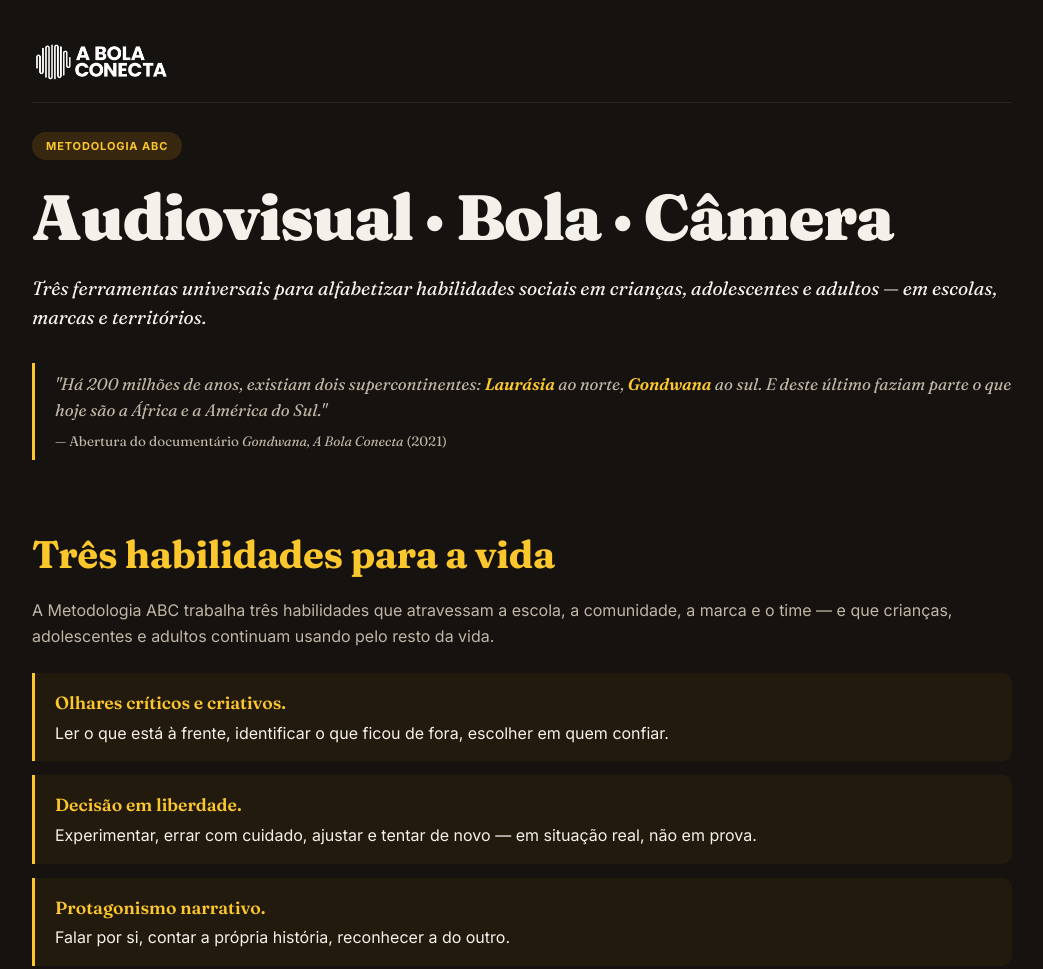
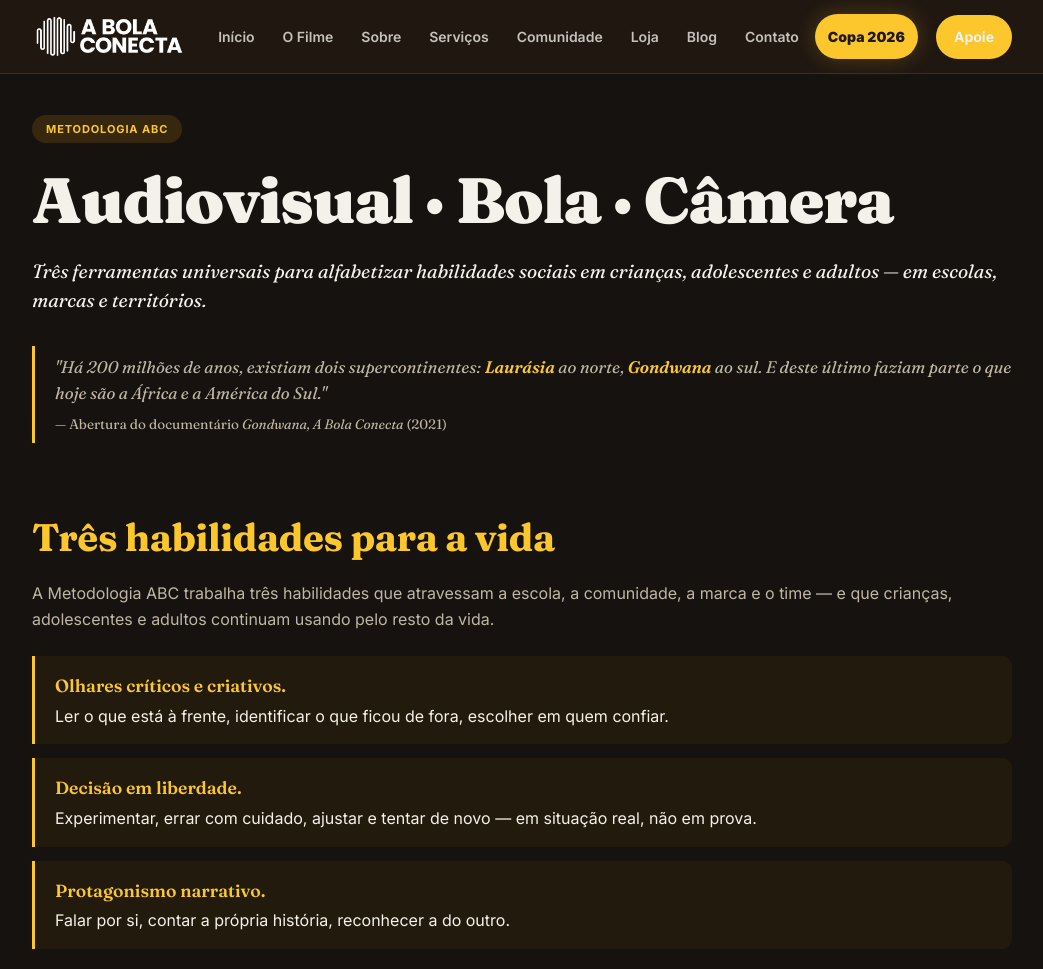
Before and after one commit to H0m0Lud3ns/a-bola-conecta, a website: page source/metodologia/index.html in a window 1280 px wide. Shown: the top 969 px of the page, without its empty margins (118-1161 px from the left). Drawn offline with Linux system fonts and the light colour scheme.

Commit message:
feat(header): site-header padronizado em /metodologia e /time-da-educacao
- Substitui header simples (logo-link only) por site-header completo
- Nav padronizada com active state por pagina
- Botao Apoie, Copa 2026, menu mobile toggle

```diff
--- a/source/metodologia/index.html
+++ b/source/metodologia/index.html
@@ -50,9 +50,7 @@ p { margin-bottom: 16px; color: var(--muted); }
 .epigrafe strong { color: var(--accent); font-weight: 600; }
 strong { color: var(--fg); font-weight: 600; }
 .tag { display: inline-block; padding: 5px 14px; background: rgba(245, 158, 11, 0.15); color: var(--accent); border-radius: 999px; font-size: 11px; font-weight: 700; margin-bottom: 20px; letter-spacing: 0.08em; }
-.site-header { display: flex; justify-content: flex-start; align-items: center; margin-bottom: 28px; padding-bottom: 18px; border-bottom: 1px solid var(--line); }
-.logo-link { display: inline-block; line-height: 0; transition: opacity 0.2s; }
-.logo-link:hover { opacity: 0.75; }
+
 .site-logo { height: 44px; width: auto; display: block; }
 .video-card { background: var(--bg-card); border: 1px solid var(--line); border-radius: 14px; padding: 20px; margin: 32px 0; }
 .video-card h3 { margin-top: 0; color: var(--accent); }
@@ -148,6 +146,7 @@ strong { color: var(--fg); font-weight: 600; }
 @media (prefers-reduced-motion: reduce) { html { scroll-behavior: auto; } * { transition: none !important; } }
 </style>
  <link rel="stylesheet" href="/assets/cta.css">
+ <link rel="stylesheet" href="/assets/site-header.css">
  <link rel="stylesheet" href="/assets/footer.css">
  <link rel="stylesheet" href="/assets/a11y.css">
 <script type="application/ld+json">
@@ -217,9 +216,37 @@ strong { color: var(--fg); font-weight: 600; }
 <main id="conteudo">
 <div class="container">
 <header class="site-header">
- <a href="/" class="logo-link" aria-label="Voltar para A Bola Conecta">
- <img src="/assets/a-bola-conecta-logo.png" alt="A Bola Conecta" class="site-logo" />
+ <div class="container header-inner">
+ <a class="brand" href="/" aria-label="A Bola Conecta - página inicial">
+ <img src="/assets/a-bola-conecta-logo.png" alt="A Bola Conecta">
  </a>
+ <nav class="nav" aria-label="Menu principal">
+ <a href="/">Início</a>
+ <a href="/documentario/">O Filme</a>
+ <a href="/sobre/">Sobre</a>
+ <a href="/servicos/">Serviços</a>
+ <a href="/comunidade/">Comunidade</a>
+ <a href="/loja/">Loja</a>
+ <a href="/blog/">Blog</a>
+ <a href="/contato/">Contato</a>
+ <a class="copa-nav-link" href="/copa-2026/">Copa 2026</a>
+ </nav>
+ <div class="header-actions">
+ <button class="menu-toggle" type="button" aria-controls="mobileMenu" aria-expanded="false" aria-label="Abrir menu">Menu</button>
+ <a class="support-btn" href="/comunidade/#apoio">Apoie</a>
+ </div>
+ </div>
+ <nav class="container mobile-nav" id="mobileMenu" aria-label="Menu mobile">
+ <a href="/">Início</a>
+ <a href="/documentario/">O Filme</a>
+ <a href="/sobre/">Sobre</a>
+ <a href="/servicos/">Serviços</a>
+ <a href="/comunidade/">Comunidade</a>
+ <a href="/loja/">Loja</a>
+ <a href="/blog/">Blog</a>
+ <a href="/contato/">Contato</a>
+ <a class="copa-nav-link" href="/copa-2026/">Copa 2026</a>
+ </nav>
 </header>
 
 <!-- 1. HERO -->
@@ -531,5 +558,20 @@ strong { color: var(--fg); font-weight: 600; }
 </footer>
 
 </main>
+
+<script>
+ const menuToggle = document.querySelector('.menu-toggle');
+ const mobileMenu = document.getElementById('mobileMenu');
+ menuToggle?.addEventListener('click', () => {
+ const isOpen = mobileMenu.classList.toggle('is-open');
+ menuToggle.setAttribute('aria-expanded', String(isOpen));
+ });
+ mobileMenu?.querySelectorAll('a').forEach((link) => {
+ link.addEventListener('click', () => {
+ mobileMenu.classList.remove('is-open');
+ menuToggle?.setAttribute('aria-expanded', 'false');
+ });
+ });
+</script>
 </body>
 </html>
```
Also changed, not shown: source/time-da-educacao/index.html (+48 -6 lines).
